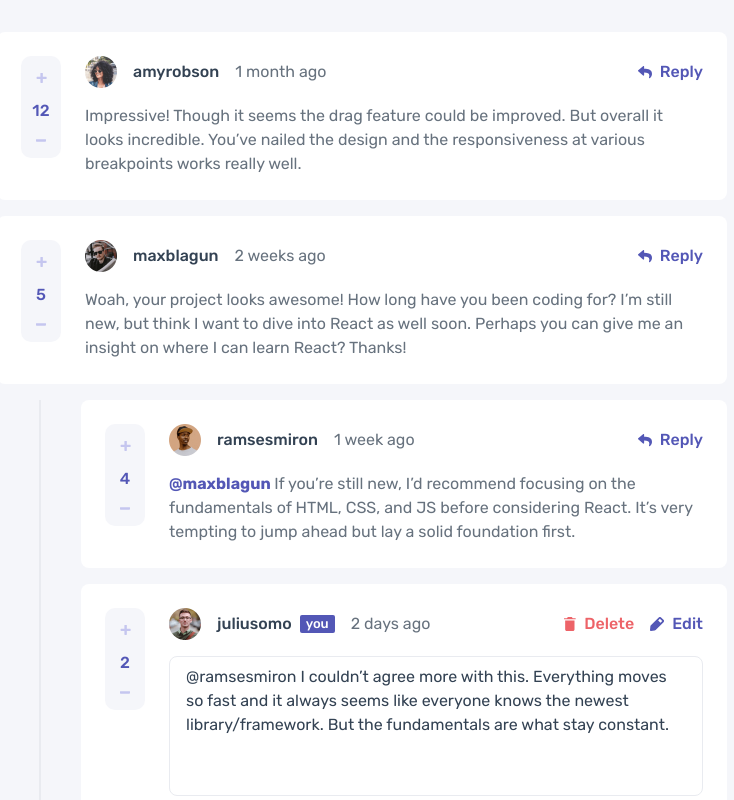
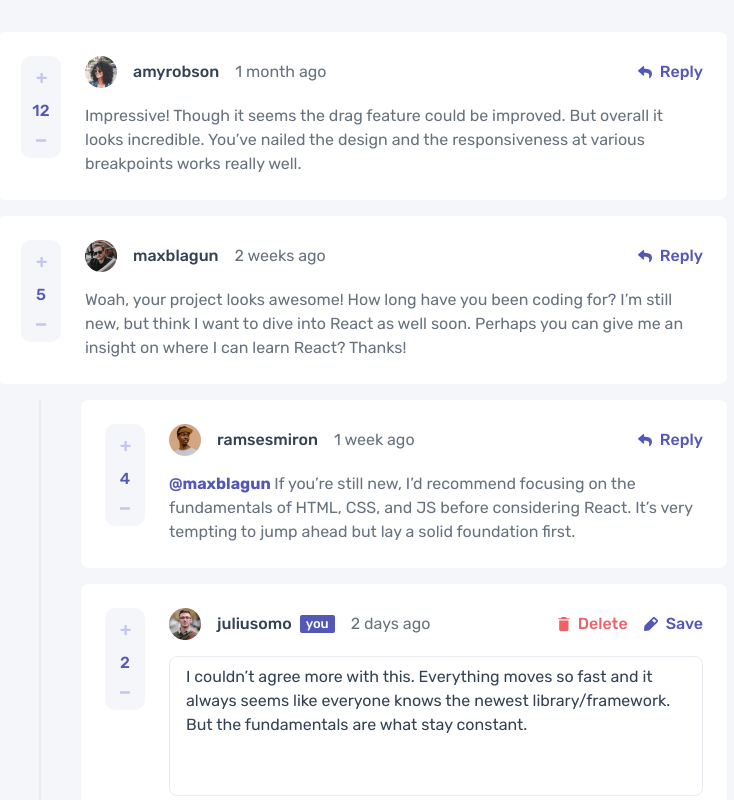
Before and after one commit to AristarhMD/interactive-comments-section, a React (Vite) app: page / in a window 1280 px wide. Both pictures are taken after a click on the button "Edit". Shown: the top 800 px of the page, without its empty margins (278-1012 px from the left). Built offline with nearby package versions, Linux system fonts and the light colour scheme.

Commit message:
Edit functionality
Was added edit fuctionality

```diff
--- a/src/components/App.jsx
+++ b/src/components/App.jsx
@@ -5,8 +5,8 @@ function App() {
   return (
     <main className="mx-auto md:max-w-182.5 md:min-w-171">
       <section className="mx-auto w-[91.46%] md:w-full py-8 flex flex-col gap-4">
-        {data.map((post, idx) => (
-          <Post key={idx} {...post} />
+        {data.map((post) => (
+          <Post key={post.id} {...post} />
         ))}
       </section>
 
--- a/src/components/reusable/Post.jsx
+++ b/src/components/reusable/Post.jsx
@@ -56,8 +56,8 @@ export default function Post({ avatar, user, posted, text, likes, replay }) {
 
       {replay && (
         <div className="pl-4 md:pl-10 md:ml-10.5 flex flex-col gap-4 border-l-2 border-grey-100">
-          {replay.map((replies, idx) => (
-            <ReplyPost key={idx} {...replies} />
+          {replay.map((replies) => (
+            <ReplyPost key={replies.id} {...replies} />
           ))}
         </div>
       )}
--- a/src/components/reusable/ReplyPost.jsx
+++ b/src/components/reusable/ReplyPost.jsx
@@ -7,24 +7,37 @@ export default function ReplyPost({avatar, user, posted, replayto, text, likes})
   const [isReplyed, setIsReplyed] = useState(false);
   const [isEditing, setIsEditing] = useState(false);
   const [initialVal, setInitialVal] = useState(`@${user},`)
-  const [initEditedVal, setInitEditedVal] = useState(`${replayto} ${text}`)
+  const [commentText, setCommentText] = useState(text)
+  const [draft, setDraft] = useState(text)
 
   const handleReplyClick = () => setIsReplyed(!isReplyed);
   const handeChange = (e) => setInitialVal(e.target.value)
-  const handleEditing = () => setIsEditing(!isEditing)
-  const handleEditedValue = () => setInitEditedVal(e.target.value)
+  const handleEditing = () =>{
+    if(!isEditing) setDraft(commentText)
+    setIsEditing(!isEditing)
+  }
+
+   const handleEditedValue = (e) => setDraft(e.target.value)
+
+  const handeUpdates = (e) =>{
+    setCommentText(draft)
+    setIsEditing(false)
+  }
+
+
+
 
   const authorText = () =>{
     if(!isEditing) {
       return (
         <p className="preset-2-r text-grey-500 md:col-start-2 md:col-span-2 md:row-start-2">
-          <span className="text-purple-600 font-bold">{replayto} </span>{text}
+          <span className="text-purple-600 font-bold">{replayto} </span>{commentText}
         </p>
       )
     } else if(isEditing){
       return (
         <textarea className="py-2 px-4 border border-inside border-grey-100 rounded-lg h-35 resize-none preset-2-r text-grey-800 md:col-start-2 md:col-span-2 md:row-start-2"
-      defaultValue={initEditedVal}
+      defaultValue={draft}
       onChange={handleEditedValue}
       />)
     }
@@ -91,11 +104,20 @@ export default function ReplyPost({avatar, user, posted, replayto, text, likes})
               {deleteIcon}
               <span>Delete</span>
             </button>
+
+            {isEditing ?
+            <button className="group cursor-pointer flex items-center gap-2 text-purple-600 hover:text-purple-200"
+            onClick={handeUpdates}>
+              {editIcon}
+              <span>Save</span>
+            </button>
+            :
             <button className="group cursor-pointer flex items-center gap-2 text-purple-600 hover:text-purple-200"
             onClick={handleEditing}>
               {editIcon}
               <span>Edit</span>
             </button>
+            }
           </div>
         ) : (
           <button className="group ml-auto cursor-pointer flex items-center gap-2 preset-2-m text-purple-600 hover:text-purple-200 col-start-1 md:col-start-3 row-start-3 md:row-start-1"
--- a/src/data.js
+++ b/src/data.js
@@ -1,5 +1,6 @@
  const data = [
   {
+    id:1,
     avatar: "./avatars/image-amyrobson.png",
     user: "amyrobson",
     posted: "1 month ago",
@@ -8,6 +9,7 @@
   },
 
   {
+    id:2,
     avatar: "./avatars/image-maxblagun.png",
     user: "maxblagun",
     posted: "2 weeks ago",
@@ -15,6 +17,7 @@
     likes: 5,
     replay: [
       {
+        id:21,
         avatar: "./avatars/image-ramsesmiron.png",
         user: "ramsesmiron",
         posted: "1 week ago",
@@ -23,6 +26,7 @@
         likes: 4,
       },
       {
+        id:22,
         avatar: "./avatars/image-juliusomo.png",
         user: "juliusomo",
         posted: "2 days ago",
```
